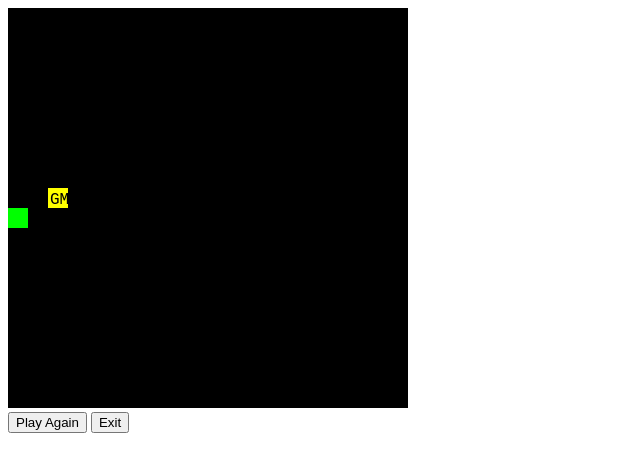
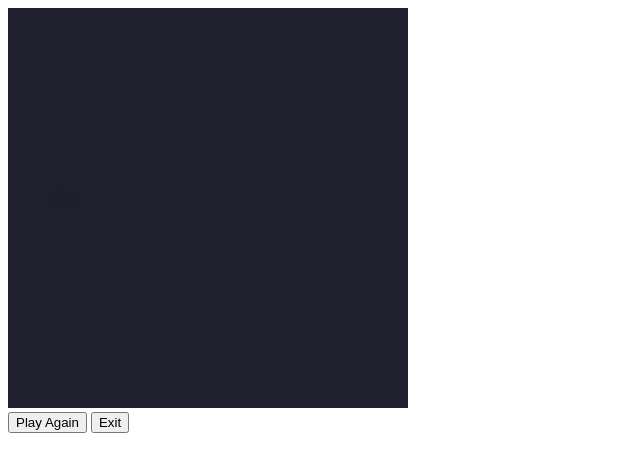
Before and after one commit to dammuri/vercel_snake, a plain HTML site: page index.html in a window 1280 px wide. Shown: the whole page, without its empty margins (0-640 px from the left). Drawn offline with Linux system fonts and the light colour scheme.

Commit message:
second commit

```diff
--- a/index.html
+++ b/index.html
@@ -1,10 +1,11 @@
 <!DOCTYPE html>
 <html lang="en">
 <head>
-  <meta charset="UTF-8">
+  <meta charset="UTF-8" />
   <title>EthereumOS GM Streak</title>
-  <meta name="viewport" content="width=device-width,initial-scale=1">
-  <link rel="stylesheet" href="style.css">
+  <meta name="viewport" content="width=device-width,initial-scale=1" />
+  <link href="https://fonts.googleapis.com/css2?family=Press+Start+2P&display=swap" rel="stylesheet">
+  <link rel="stylesheet" href="style.css" />
 </head>
 <body>
   <div id="game-container">
--- a/script.js
+++ b/script.js
@@ -8,15 +8,15 @@ const exitBtn = document.getElementById('exit-btn');
 const tile = 20;
 const cols = canvas.width / tile;
 const rows = canvas.height / tile;
-let snake, dir, gmPos, gmsEaten, speedInterval, gameLoop;
+let snake, dir, gmPos, gmsEaten, gameLoop;
 
 function resetGame() {
-  snake = [{ x: Math.floor(cols/2), y: Math.floor(rows/2) }];
+  snake = [{ x: Math.floor(cols / 2), y: Math.floor(rows / 2) }];
   dir = { x: 1, y: 0 };
   placeGM();
   gmsEaten = 0;
   clearInterval(gameLoop);
-  gameLoop = setInterval(tick, 100); // faster = smaller ms
+  gameLoop = setInterval(tick, 80); // extreme speed
   overlay.classList.add('hidden');
 }
 
@@ -30,7 +30,6 @@ function placeGM() {
 function tick() {
   const head = { x: snake[0].x + dir.x, y: snake[0].y + dir.y };
 
-  // wrap-around
   head.x = (head.x + cols) % cols;
   head.y = (head.y + rows) % rows;
 
@@ -48,18 +47,18 @@ function tick() {
 }
 
 function draw() {
-  ctx.fillStyle = '#000';
+  ctx.fillStyle = '#1f1f2e';
   ctx.fillRect(0, 0, canvas.width, canvas.height);
 
-  // draw GM food
-  ctx.fillStyle = '#FF0';
+  // GM food
+  ctx.fillStyle = 'var(--eth-peach)';
   ctx.fillRect(gmPos.x * tile, gmPos.y * tile, tile, tile);
-  ctx.fillStyle = '#000';
-  ctx.font = '16px monospace';
+  ctx.fillStyle = 'var(--eth-blue)';
+  ctx.font = '14px "Press Start 2P", monospace';
   ctx.fillText('GM', gmPos.x * tile + 2, gmPos.y * tile + tile - 4);
 
-  // draw snake
-  ctx.fillStyle = '#0F0';
+  // snake
+  ctx.fillStyle = 'var(--eth-violet)';
   snake.forEach(seg => {
     ctx.fillRect(seg.x * tile, seg.y * tile, tile, tile);
   });
@@ -79,12 +78,12 @@ document.addEventListener('keydown', e => {
   if (e.key === 'ArrowRight' && dir.x === 0) dir = { x: 1, y: 0 };
 });
 
-canvas.addEventListener('touchstart', handleTouch, { passive: false });
-let touchStart;
-function handleTouch(e) {
+let touchStart = null;
+canvas.addEventListener('touchstart', e => {
   const t = e.touches[0];
   touchStart = { x: t.clientX, y: t.clientY };
-}
+}, { passive: false });
+
 canvas.addEventListener('touchend', e => {
   const t = e.changedTouches[0];
   const dx = t.clientX - touchStart.x;
@@ -101,5 +100,4 @@ exitBtn.addEventListener('click', () => {
   window.location.href = 'https://www.x.com/Ethereum_OS';
 });
 
-// start
 resetGame();
```
Also changed, not shown: 1 other file.
